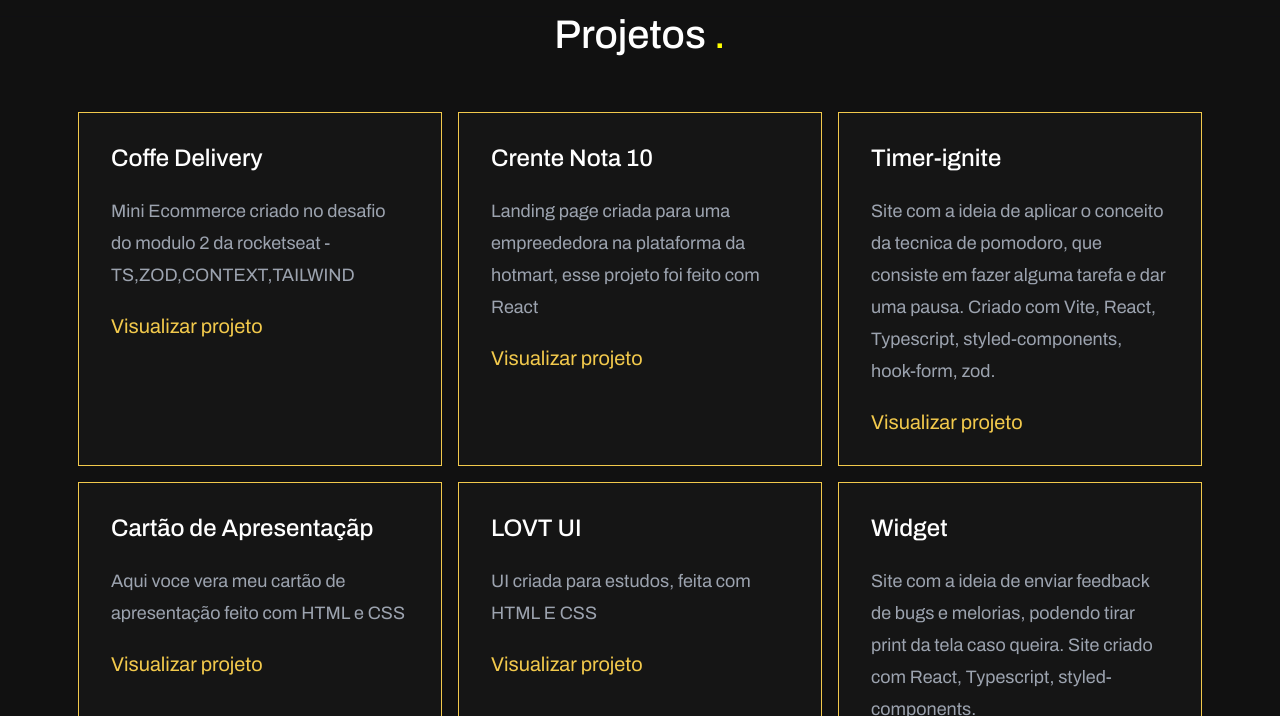
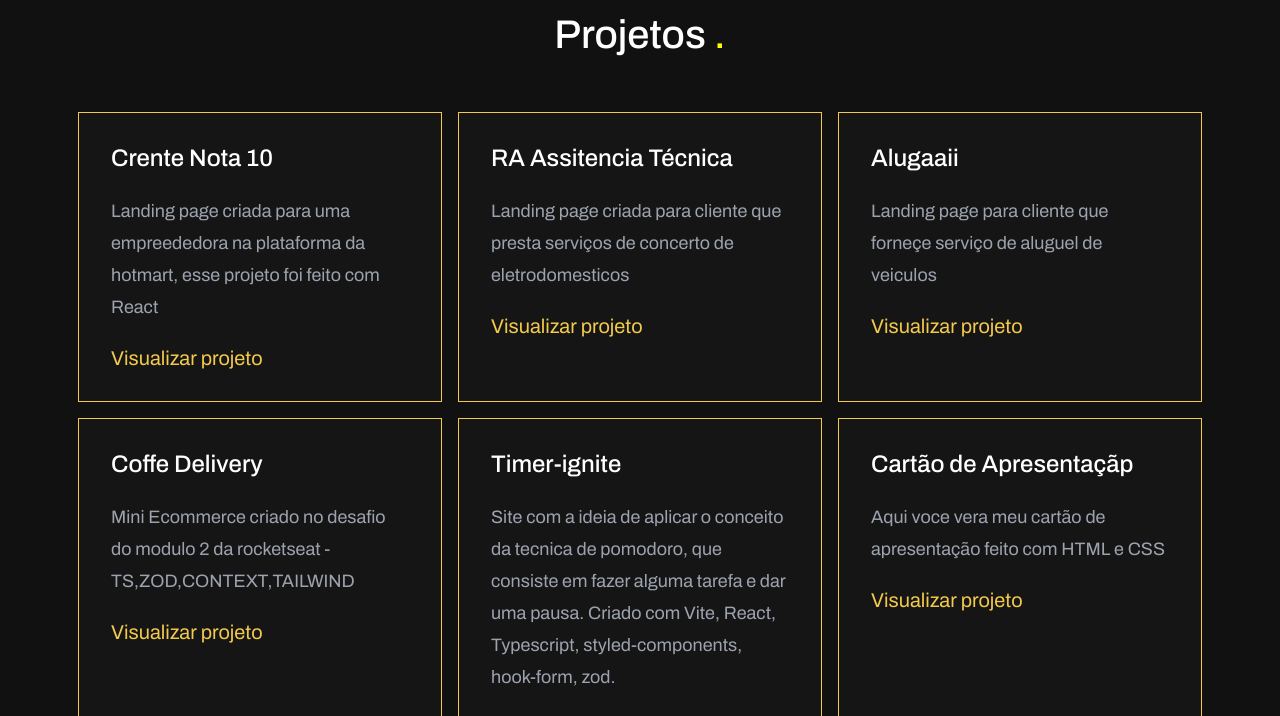
Before and after one commit to M4rcoos/repo-frontend, a plain HTML site: page index.html in a window 1280 px wide. Both pictures are taken after a click on the link "Projetos". Shown: the part 2409-3125 px from the top of the page. Drawn offline with nearby package versions, Linux system fonts and the light colour scheme.

Commit message:
feat:add new projeto

```diff
--- a/index.html
+++ b/index.html
@@ -174,16 +174,30 @@
         <h2 class="delaySmallReveal">Projetos <span>.</span></h2>
         <div id="projects">
           <article class="intervalCardReveal uipizza">
+            <h3>Crente Nota 10</h3>
+            <p>Landing page criada para uma empreededora na plataforma da hotmart, esse projeto foi feito com React</p>
+            <a href="https://crentenota10.com.br/" rel="noopener" target="_blank" id="uipizza">Visualizar projeto
+            </a>
+          </article>
+
+          <article class="intervalCardReveal uipizza">
+            <h3>RA Assitencia Técnica</h3>
+            <p>Landing page criada para cliente que presta serviços de concerto de eletrodomesticos</p>
+            <a href="https://ra-assistencia-ergx6r0pp-m4rcoos.vercel.app/" rel="noopener" target="_blank"
+              id="uipizza">Visualizar projeto
+            </a>
+          </article>
+          <article class="intervalCardReveal uipizza">
+            <h3>Alugaaii</h3>
+            <p>Landing page para cliente que forneçe serviço de aluguel de veiculos</p>
+            <a href="https://lp-joao-carlos.vercel.app/" rel="noopener" target="_blank" id="uipizza">Visualizar projeto
+            </a>
+          </article>
+          <article class="intervalCardReveal uipizza">
             <h3>Coffe Delivery</h3>
             <p>Mini Ecommerce criado no desafio do modulo 2 da rocketseat - TS,ZOD,CONTEXT,TAILWIND</p>
             <a href="https://coffe-delivery-delta-five.vercel.app/" rel="noopener" target="_blank"
               id="uipizza">Visualizar projeto
-            </a>
-          </article>
-          <article class="intervalCardReveal uipizza">
-            <h3>Crente Nota 10</h3>
-            <p>Landing page criada para uma empreededora na plataforma da hotmart, esse projeto foi feito com React</p>
-            <a href="https://crentenota10.com.br/" rel="noopener" target="_blank" id="uipizza">Visualizar projeto
             </a>
           </article>
           <article class="intervalCardReveal uipizza">
@@ -262,16 +276,6 @@
               id="uipizza">Visualizar projeto
             </a>
           </article>
-
-          <article class="intervalCardReveal uipizza">
-            <h3>RA Assitencia Técnica</h3>
-            <p>Projeto criado para meu ex patrão a qual trabalha no concerto de eletro-domésticos.Ultilizando React e
-              CSS</p>
-            <a href="https://ra-assistencia-ergx6r0pp-m4rcoos.vercel.app/" rel="noopener" target="_blank"
-              id="uipizza">Visualizar projeto
-            </a>
-          </article>
-
           <article class="intervalCardReveal uipizza">
             <h3>M|Finanças</h3>
             <p>Projeto criado para controle de finanças Ultilizando React e
```
